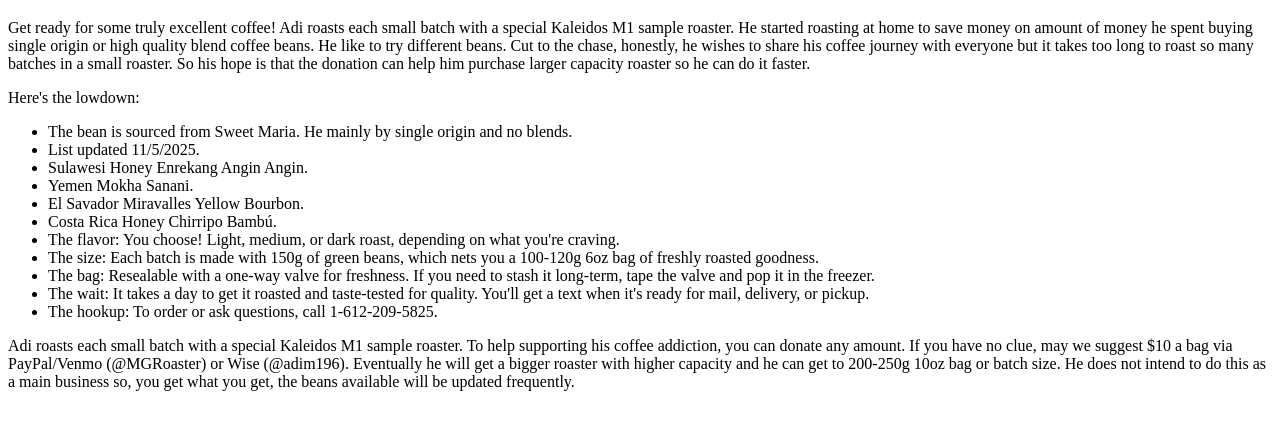
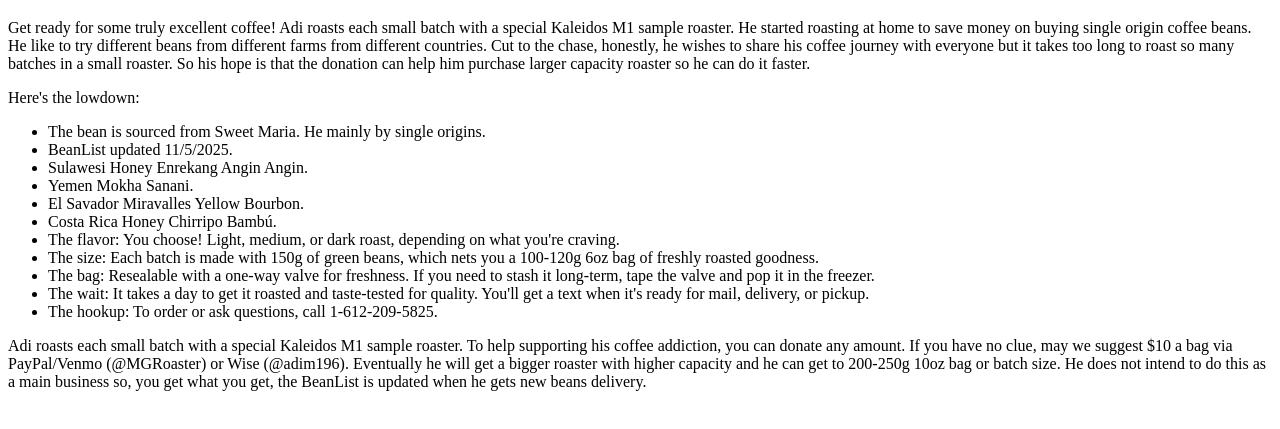
Before and after one commit to adinataku/homeroaster, a plain HTML site: page index.html in a window 1280 px wide. Shown: the part 61-490 px from the top of the page. Drawn offline with Linux system fonts and the light colour scheme.

Commit message:
Update index.html

```diff
--- a/index.html
+++ b/index.html
@@ -9,12 +9,12 @@
 
     <h1>Private Home Roaster Club</h1>
 <p>
-Get ready for some truly excellent coffee! Adi roasts each small batch with a special Kaleidos M1 sample roaster. He started roasting at home to save money on amount of money he spent buying single origin or high quality blend coffee beans. He like to try different beans. Cut to the chase, honestly, he wishes to share his coffee journey with everyone but it takes too long to roast so many batches in a small roaster. So his hope is that the donation can help him purchase larger capacity roaster so he can do it faster.
+Get ready for some truly excellent coffee! Adi roasts each small batch with a special Kaleidos M1 sample roaster. He started roasting at home to save money on buying single origin coffee beans. He like to try different beans from different farms from different countries. Cut to the chase, honestly, he wishes to share his coffee journey with everyone but it takes too long to roast so many batches in a small roaster. So his hope is that the donation can help him purchase larger capacity roaster so he can do it faster.
 </p>
 <p>Here's the lowdown:</p>
 <ul>
-    <li>The bean is sourced from Sweet Maria. He mainly by single origin and no blends.</li>
-    <li>List updated 11/5/2025.</li>
+    <li>The bean is sourced from Sweet Maria. He mainly by single origins.</li>
+    <li>BeanList updated 11/5/2025.</li>
     <li>Sulawesi Honey Enrekang Angin Angin.</li>
     <li>Yemen Mokha Sanani.</li>
     <li>El Savador Miravalles Yellow Bourbon.</li>
@@ -26,7 +26,7 @@
     <li>The hookup: To order or ask questions, call 1-612-209-5825.</li>
 </ul>
 <p>
-Adi roasts each small batch with a special Kaleidos M1 sample roaster. To help supporting his coffee addiction,  you can donate any amount. If you have no clue, may we suggest $10 a bag via PayPal/Venmo (@MGRoaster) or Wise (@adim196). Eventually he will get a bigger roaster with higher capacity and he can get to 200-250g 10oz bag or batch size. He does not intend to do this as a main business so, you get what you get, the beans available will be updated frequently.
+Adi roasts each small batch with a special Kaleidos M1 sample roaster. To help supporting his coffee addiction,  you can donate any amount. If you have no clue, may we suggest $10 a bag via PayPal/Venmo (@MGRoaster) or Wise (@adim196). Eventually he will get a bigger roaster with higher capacity and he can get to 200-250g 10oz bag or batch size. He does not intend to do this as a main business so, you get what you get, the BeanList is updated when he gets new beans delivery.
 </p>
 </body>
 </html>
```
